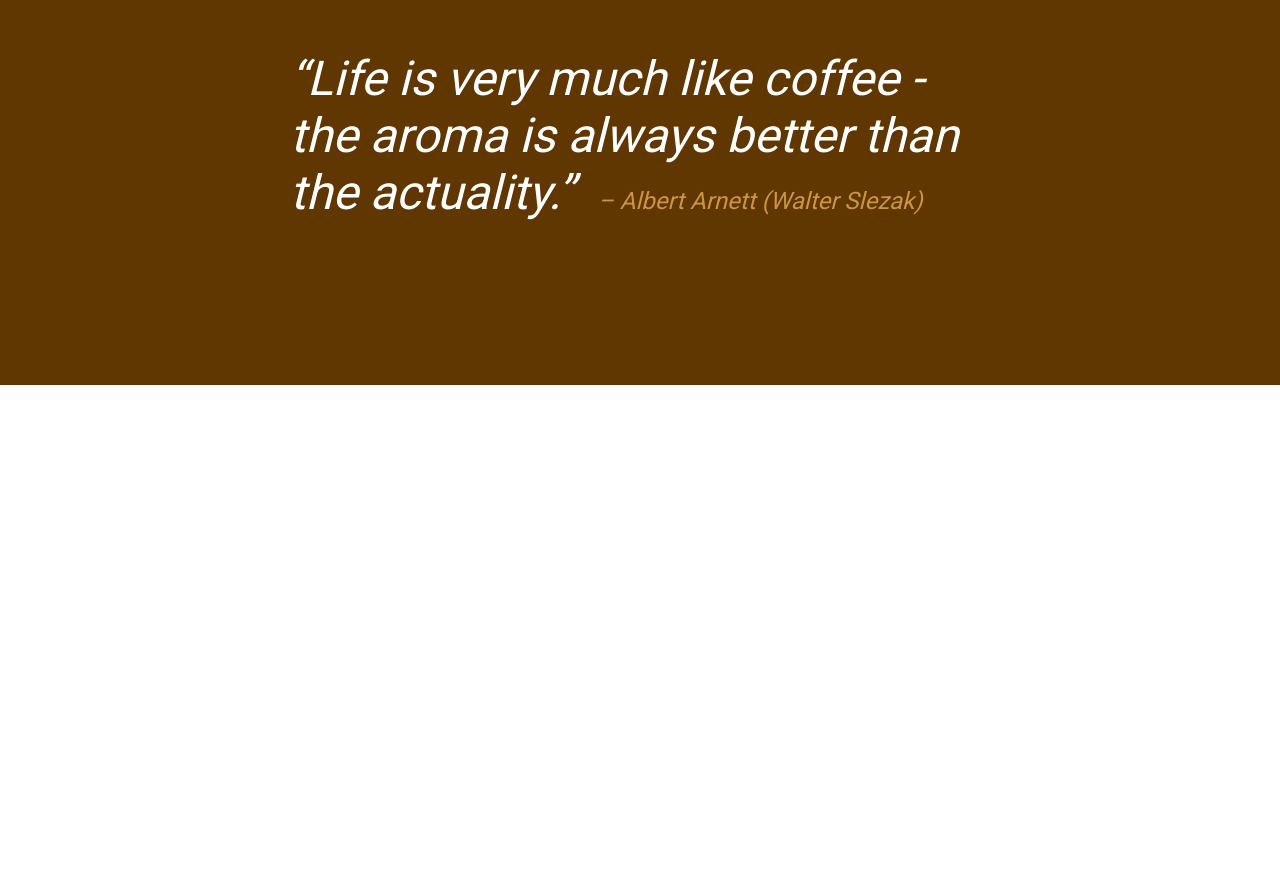
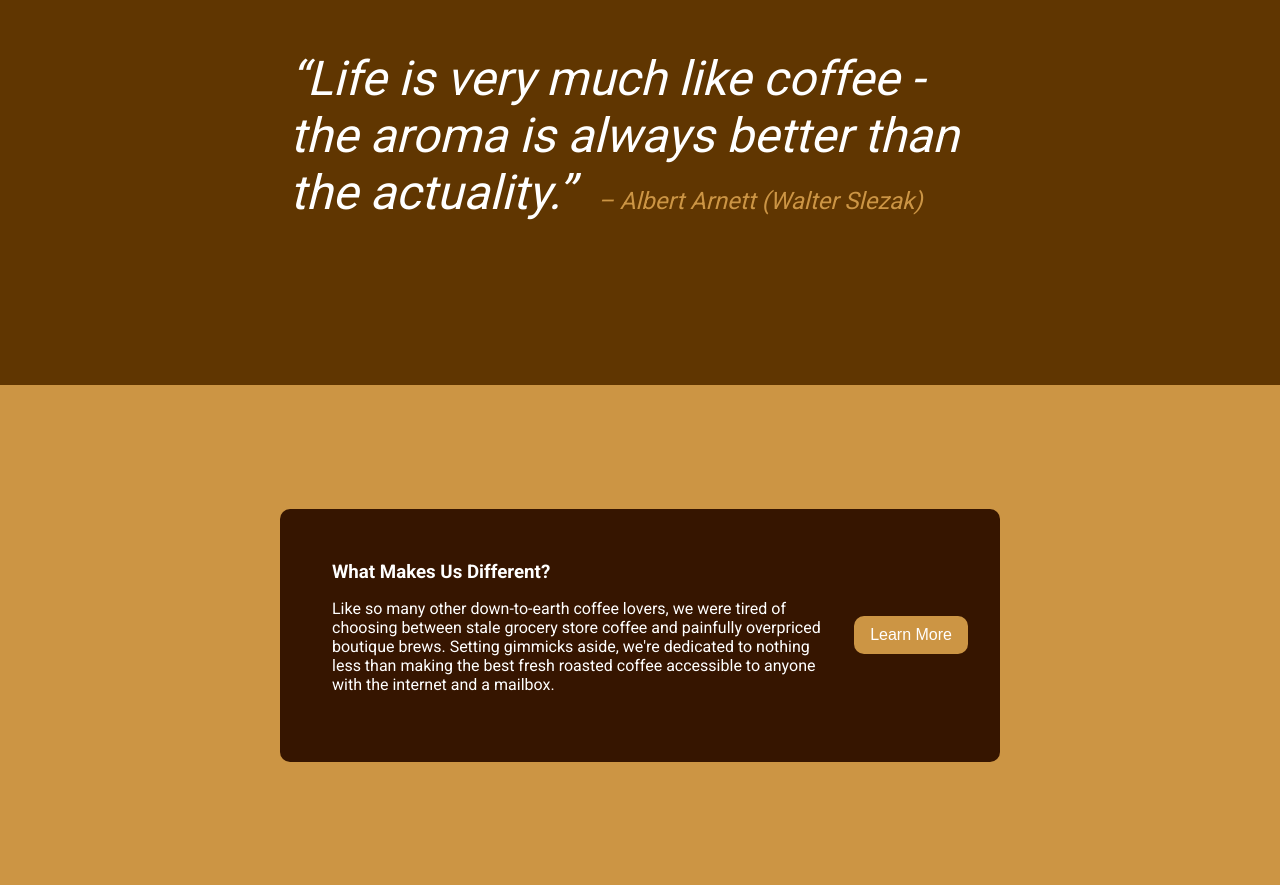
Before and after one commit to djaspir/artisan-coffee, a plain HTML site: page index.html in a window 1280 px wide. Shown: the part 1074-1959 px from the top of the page. Before the commit the page ends 1459 px from the top, so only its background shows below. Drawn offline with Linux system fonts and the light colour scheme.

Commit message:
Add Contact Section

```diff
--- a/css/style.css
+++ b/css/style.css
@@ -78,13 +78,16 @@ a:hover,
     font-size: 20px;
 }
 
-.hero-btn {
+.hero-btn,
+.contact-btn {
     background-color: #CC9544;
     color: white;
     border: none;
     font-size: 16px;
     padding: 10px 16px;
     border-radius: 10px;
+    flex-shrink: 0;
+    cursor: pointer;
 }
 
 .info {
@@ -140,3 +143,34 @@ a:hover,
     margin-left: 24px;
     font-size: 24px;
 }
+
+.contact {
+    display: flex;
+    justify-content: center;
+    align-items: center;
+    background-color: #361500;
+    border-radius: 10px;
+    padding: 32px;
+    width: 720px;
+}
+
+.contact-container {
+    display: flex;
+    justify-content: center;
+    align-items: center;
+    background-color: #CC9544;
+    height: 500px;
+}
+
+.contact-title {
+    margin: 0;
+}
+
+.contact-content {
+
+    margin: 20px;
+}
+
+.contact-btn {
+    flex-shrink: 0;
+}
--- a/index.html
+++ b/index.html
@@ -59,6 +59,22 @@
             <h3 class="quote-content">“Life is very much like coffee - the aroma is always better than the
                 actuality.”<span class="quote-author">– Albert Arnett (Walter Slezak)</span></h3>
         </div>
+        <div class="contact-container">
+            <div class="contact">
+                <div class="contact-content">
+                    <h3 class="contact-title">What Makes Us Different?</h3>
+                    <p class="contact-text">Like so many other down-to-earth coffee lovers, we were tired of choosing
+                        between stale grocery store
+                        coffee and
+                        painfully overpriced boutique brews. Setting gimmicks aside, we're dedicated to nothing less
+                        than
+                        making the best fresh
+                        roasted coffee accessible to anyone with the internet and a mailbox.</p>
+                </div>
+                <button class="contact-btn">Learn More</button>
+            </div>
+        </div>
+
     </main>
 </body>
 
```
